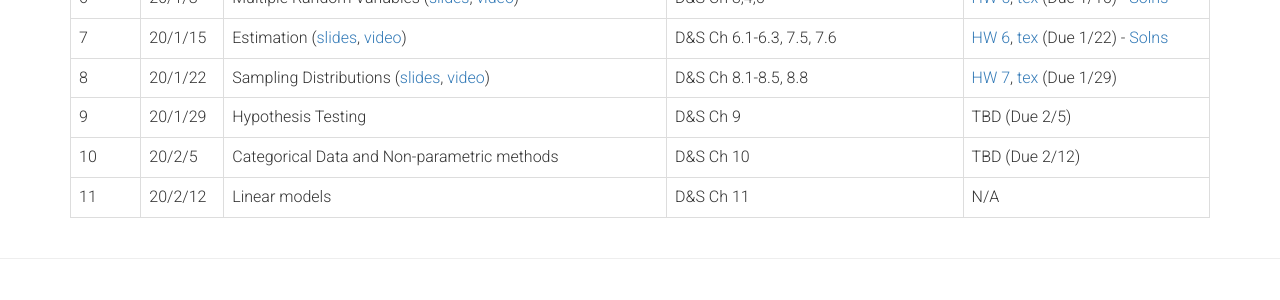
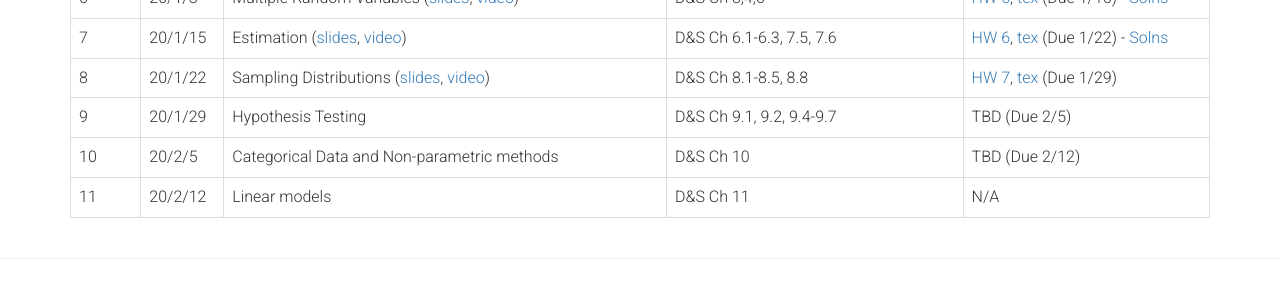
Before and after one commit to talisstats/talisstats.github.io, a Jekyll site: the page syllabus.html, which Jekyll copies as it is, in a window 1280 px wide. Shown: the part 1062-1362 px from the top of the page. Built offline with Jekyll 4.4.1, drawn with Linux system fonts in a browser that asks for light colours; nearby versions of some CDN libraries.

Commit message:
Specifies lec9 reading material

```diff
--- a/syllabus.html
+++ b/syllabus.html
@@ -212,7 +212,7 @@
        Hypothesis Testing </br>
     </td>
     <td>
-      D&S Ch 9
+      D&S Ch 9.1, 9.2, 9.4-9.7
     </td>
     <td>
       TBD (Due 2/5)</br>
```
